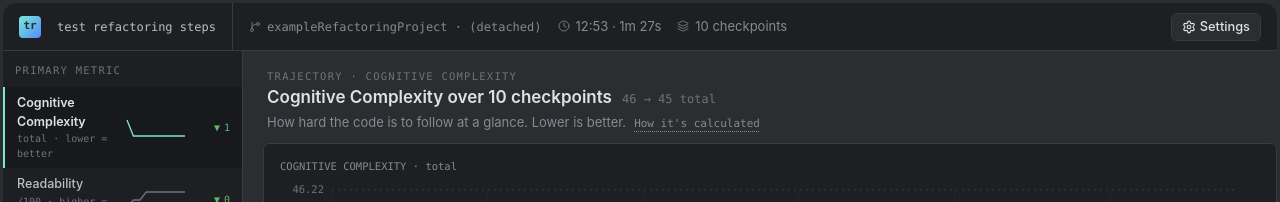
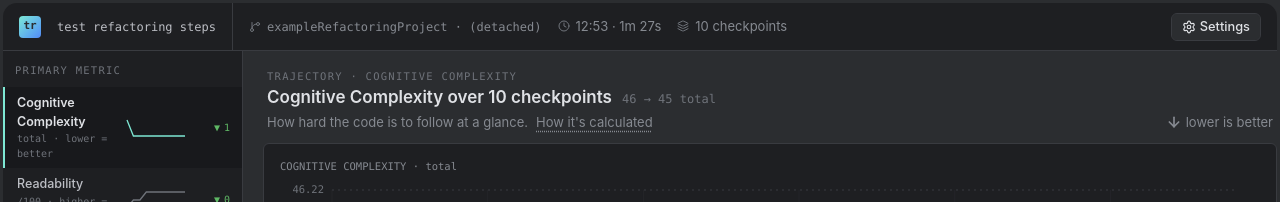
Before and after one commit to EthanHosier/fyp, a React (Vite) app in the folder tool/dashboard/: page / in a window 1280 px wide. Shown: the top 202 px of the page. Built offline with nearby package versions, Linux system fonts and the light colour scheme; what @pierre/diffs would draw is missing.

Commit message:
Dashboard: better-direction badge next to chart explainer

```diff
--- a/tool/dashboard/src/data/metric-descriptors.ts
+++ b/tool/dashboard/src/data/metric-descriptors.ts
@@ -15,14 +15,14 @@ export type MetricDescriptor = {
 export const METRIC_DESCRIPTORS: Record<MetricId, MetricDescriptor> = {
   cognitive: {
     summary:
-      "How hard the code is to follow at a glance. Lower is better.",
+      "How hard the code is to follow at a glance.",
     formula: "Σ (cognitive complexity per method)",
     detail:
       "A high score means readers will struggle to hold a method in their head — usually because of deep nesting, chained conditionals, or jumps that break linear flow. Bringing it down generally means flattening control flow or splitting a long method into smaller, named steps.",
   },
   readability: {
     summary:
-      "How approachable the code looks to a new reader. Higher is better.",
+      "How approachable the code looks to a new reader.",
     formula:
       "100 × ( 0.25·LineLength + 0.20·Indentation + 0.20·IdentifierLength + 0.15·(1 − SingleLetterRate) + 0.20·DictionaryWordRate )",
     detail:
@@ -30,28 +30,28 @@ export const METRIC_DESCRIPTORS: Record<MetricId, MetricDescriptor> = {
   },
   duplication: {
     summary:
-      "Share of the codebase that is copy-pasted from somewhere else. Lower is better.",
+      "Share of the codebase that is copy-pasted from somewhere else.",
     formula: "( DuplicatedLines / TotalLines ) × 100",
     detail:
       "Duplicated logic means a bug fix has to be applied in several places and it's easy to miss one. A rising trend is a hint to extract the shared piece into a helper, base class, or utility.",
   },
   smells: {
     summary:
-      "Number of suspicious patterns flagged across the project. Lower is better.",
+      "Number of suspicious patterns flagged across the project.",
     formula: "count( RuleViolations )",
     detail:
       "Each flag points at a likely design, error-prone, performance, or best-practice issue. Treat the trend as the signal — a sudden jump usually means a recent change introduced a new category of issue worth looking at.",
   },
   coupling: {
     summary:
-      "How entangled the most-connected classes are with the rest of the system. Lower is better.",
+      "How entangled the most-connected classes are with the rest of the system.",
     formula: "p90 ( CouplingBetweenObjects per class )",
     detail:
       "Tightly coupled classes are hard to change in isolation — touching one tends to ripple through several others. The score reflects the worst offenders, so it drops when you sever a few dependencies on the most tangled classes.",
   },
   cohesion: {
     summary:
-      "How focused each class is — do its methods belong together? Higher is better.",
+      "How focused each class is — do its methods belong together?",
     formula: "mean ( TightClassCohesion per class )",
     detail:
       "Low cohesion means a class is doing several unrelated jobs and is a candidate to split. A score near 1 means each class has a single, focused responsibility; near 0 suggests god-class behaviour.",
--- a/tool/dashboard/src/features/trajectory-chart/chart-toolbar.tsx
+++ b/tool/dashboard/src/features/trajectory-chart/chart-toolbar.tsx
@@ -1,3 +1,5 @@
+import { ArrowDownIcon, ArrowUpIcon } from "lucide-react"
+
 import { Text } from "@/components/text"
 import { METRIC_DESCRIPTORS } from "@/data/metric-descriptors"
 import type { DashboardViewModel, MetricVM } from "@/data/types"
@@ -22,6 +24,8 @@ export function ChartToolbar({
   const last = values[values.length - 1]
   const desc = METRIC_DESCRIPTORS[primary.id]
 
+  const Arrow = primary.better === "higher" ? ArrowUpIcon : ArrowDownIcon
+
   return (
     <div className="px-1 pt-1 pb-[10px]">
       <Text as="div" variant="eyebrow" tone="fg-4">
@@ -35,7 +39,8 @@ export function ChartToolbar({
           </Text>
         ) : null}
       </Text>
-      <div className="mt-1 flex flex-wrap items-baseline gap-x-2 gap-y-0.5">
+      <div className="mt-1 flex flex-wrap items-baseline gap-3">
+        <div className="flex flex-1 flex-wrap items-baseline gap-x-2 gap-y-0.5">
           <Text as="span" variant="body" tone="fg-3">
             {desc.summary}
           </Text>
@@ -44,6 +49,13 @@ export function ChartToolbar({
             <MetricExplainer.Description>{desc.detail}</MetricExplainer.Description>
           </MetricExplainer>
         </div>
+        <span className="text-fg-3 inline-flex shrink-0 items-center gap-1 self-end">
+          <Arrow className="size-4" strokeWidth={2.5} />
+          <Text as="span" variant="body" tone="inherit">
+            {primary.better === "higher" ? "higher is better" : "lower is better"}
+          </Text>
+        </span>
+      </div>
     </div>
   )
 }
--- a/tool/dashboard/src/features/trajectory-chart/metric-explainer.tsx
+++ b/tool/dashboard/src/features/trajectory-chart/metric-explainer.tsx
@@ -33,7 +33,7 @@ function MetricExplainerRoot({
       <HoverCardTrigger asChild>
         <button
           type="button"
-          className="text-fg-3 hover:text-fg cursor-help font-mono text-[11px] underline decoration-dotted underline-offset-4"
+          className="text-fg-3 hover:text-fg cursor-help font-sans text-[13px] underline decoration-dotted underline-offset-4"
         >
           {triggerLabel}
         </button>
```
Lines whose indentation alone changed are shown as unchanged.
